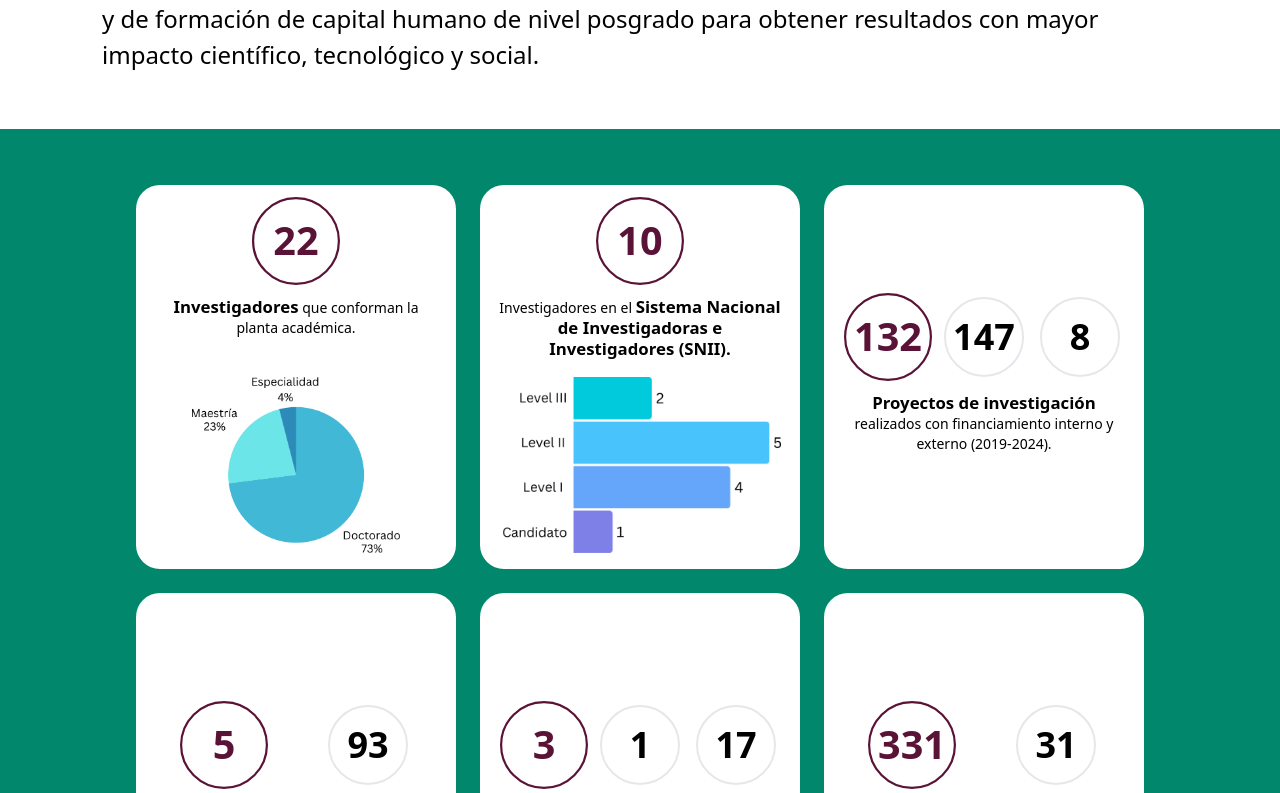
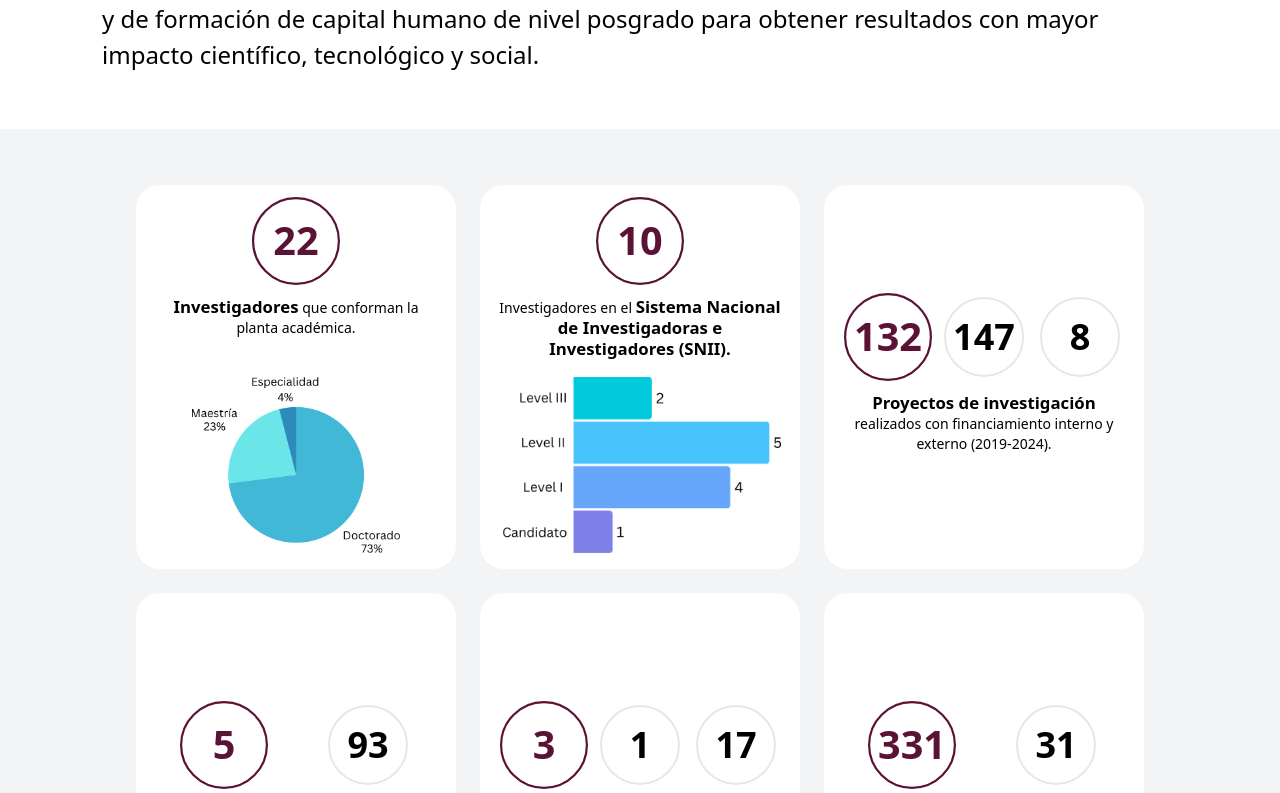
Before and after one commit to pabcrz/investigacion-citedi, a Next.js app: page / in a window 1280 px wide. Shown: the part 447-1240 px from the top of the page. Built offline with nearby package versions, Linux system fonts and the light colour scheme.

Commit message:
Changed bg color in main cards

```diff
--- a/src/pages/index.js
+++ b/src/pages/index.js
@@ -29,7 +29,7 @@ export default function Home() {
             resultados con mayor impacto científico, tecnológico y social.
           </p>
         </section>
-        <section className="w-full py-14 flex justify-center px-8 bg-[#01876B]">
+        <section className="w-full py-14 flex justify-center px-8 bg-gray-100">
           <div className="w-max-content flex flex-wrap gap-6 justify-center">
             <Card />
           </div>
```
